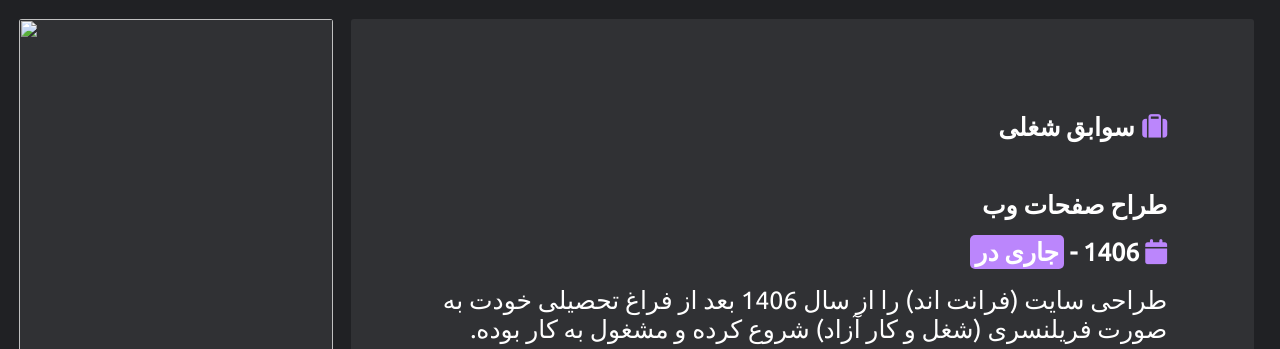
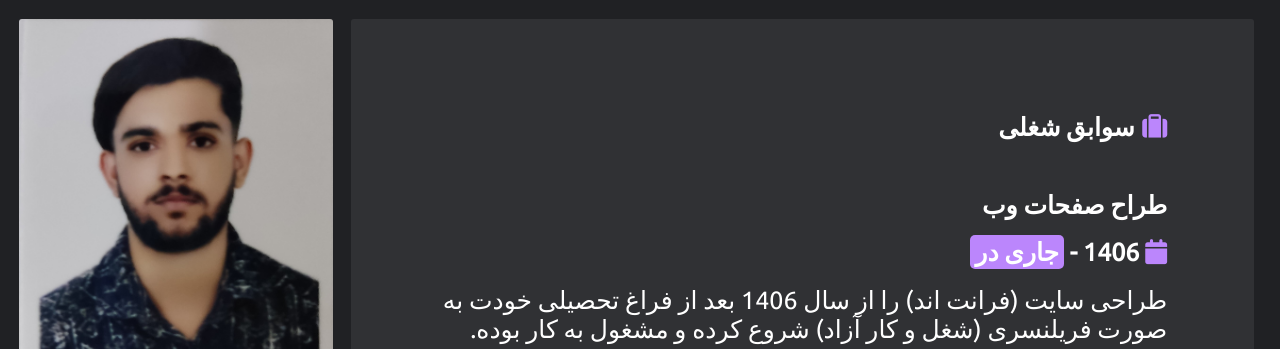
Before and after one commit to Mamali234116/Mahdimamali234116.github.io, a plain HTML site: page index.html in a window 1280 px wide. Shown: the top 349 px of the page. Drawn offline with Linux system fonts and the light colour scheme; files whose address does not match are found by name.

Commit message:
Update index.html

```diff
--- a/index.html
+++ b/index.html
@@ -20,7 +20,7 @@
         <aside class="left-side">
             <!-- profile -->
             <section id="profile-box">
-                <img id="profile-image" src="src/IMG_20241018_184552.jpg" />
+                <img id="profile-image" src="IMG_20241018_184552.jpg" />
                 <div id="profile-name">
                     <b>mahdi khodstan</b>
                 </div>
```
